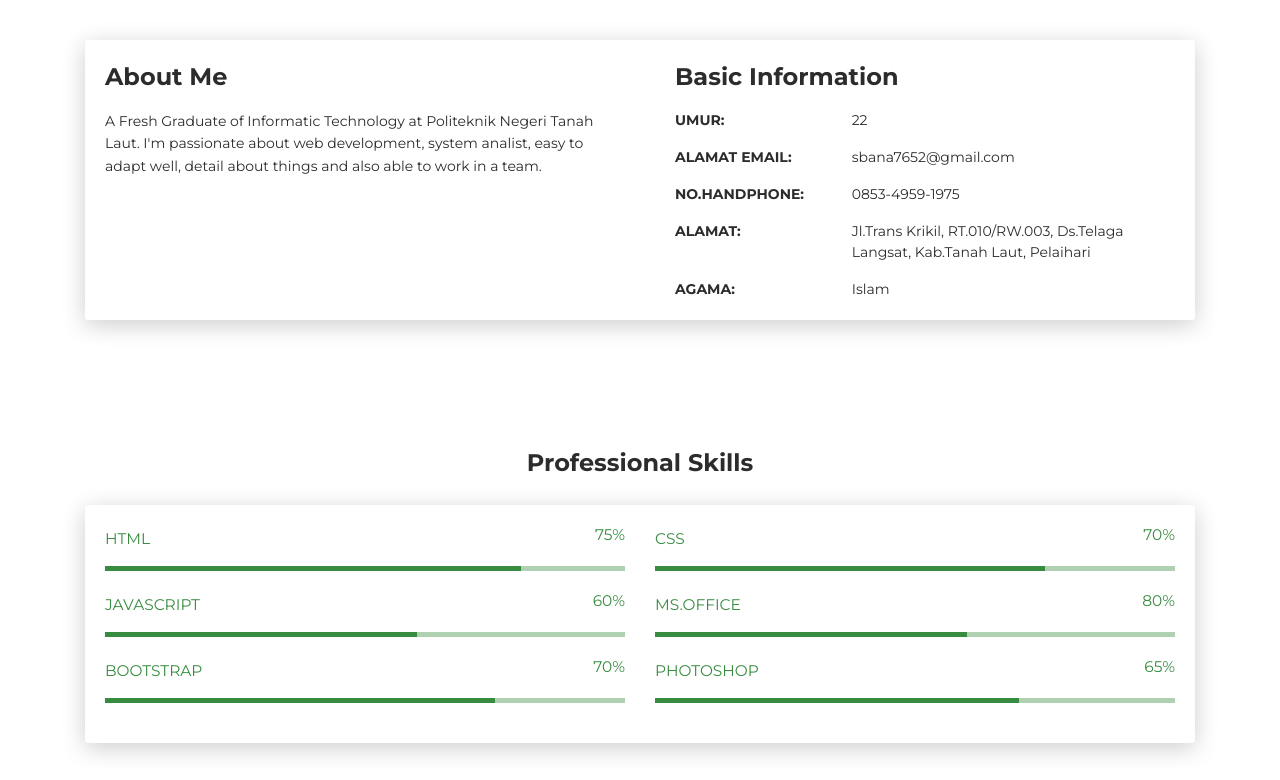
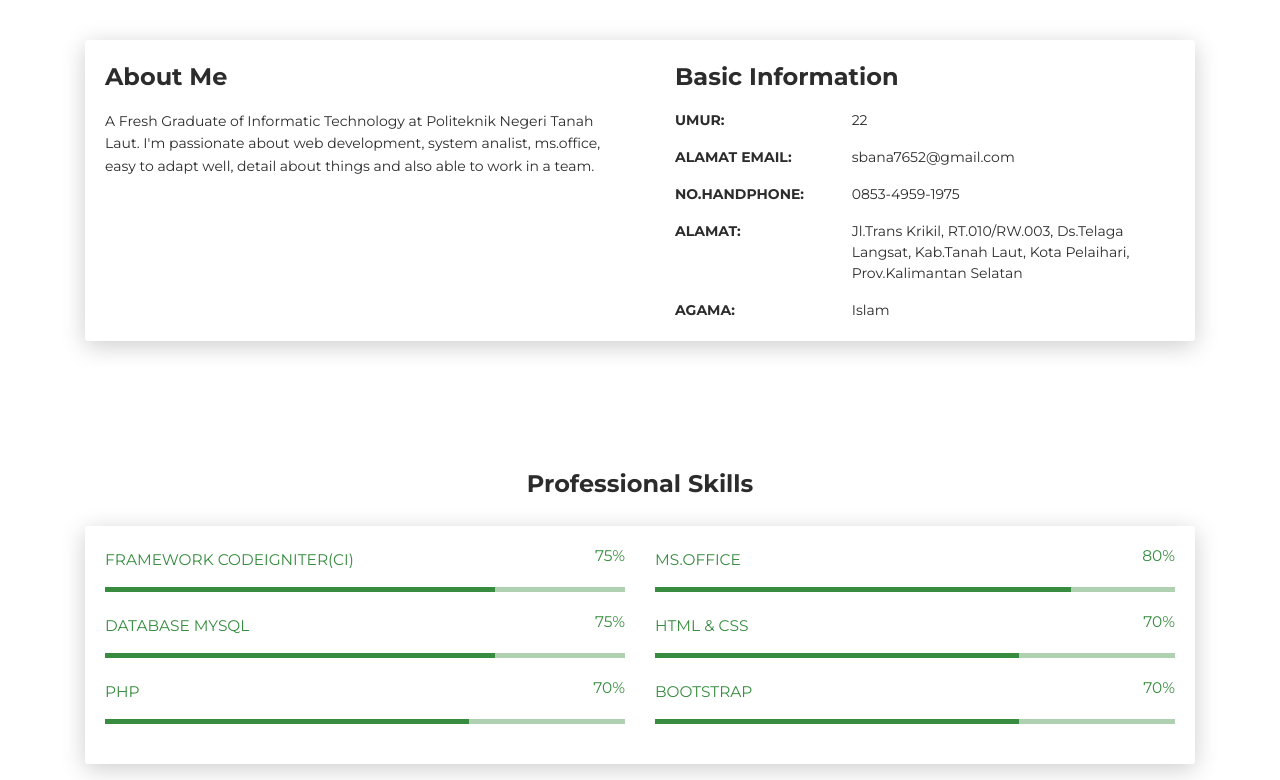
Before and after one commit to sbanadevpro/sbanadevpro.github.io, a plain HTML site: page index.html in a window 1280 px wide. Shown: the part 580-1360 px from the top of the page. Drawn offline with Linux system fonts and the light colour scheme.

Commit message:
Update creative-cv.png and index.html

```diff
--- a/index.html
+++ b/index.html
@@ -31,7 +31,7 @@
               <ul class="navbar-nav">
                 <li class="nav-item"><a class="nav-link smooth-scroll" href="#about">About</a></li>
                 <li class="nav-item"><a class="nav-link smooth-scroll" href="#skill">Skills</a></li>
-                <li class="nav-item"><a class="nav-link smooth-scroll" href="#experience">Experience</a></li>
+                <li class="nav-item"><a class="nav-link smooth-scroll" href="#experience">Experience & Education</a></li>
               </ul>
             </div>
           </div>
@@ -47,7 +47,7 @@
       <div class="container">
         <div class="content-center">
           <div class="cc-profile-image"><a href="#"><img src="images/bana.jpg" alt="Image"/></a></div>
-          <div class="h2 title">Muhammad Norsya'bana</div>
+          <div class="h2 title">MUHAMMAD NORSYA'BANA</div>
           <p class="category text-white">Passionate About Web Development</p><a class="btn btn-primary smooth-scroll mr-2" href="mailto: sbana7652@gmail.com" data-aos="zoom-in" data-aos-anchor="data-aos-anchor">E-Mail</a><a class="btn btn-primary" href="https://wa.me/6285349591975" data-aos="zoom-in" data-aos-anchor="data-aos-anchor">WhatsApp</a>
         </div>
       </div>
@@ -66,7 +66,7 @@
         <div class="col-lg-6 col-md-12">
           <div class="card-body">
             <div class="h4 mt-0 title">About Me</div>
-            <p>A Fresh Graduate of Informatic Technology at Politeknik Negeri Tanah Laut. I'm passionate about web development, system analist, easy to adapt well, detail about things and also able to work in a team.</p>
+            <p>A Fresh Graduate of Informatic Technology at Politeknik Negeri Tanah Laut. I'm passionate about web development, system analist, ms.office, easy to adapt well, detail about things and also able to work in a team.</p>
           </div>
         </div>
         <div class="col-lg-6 col-md-12">
@@ -86,7 +86,7 @@
             </div>
             <div class="row mt-3">
               <div class="col-sm-4"><strong class="text-uppercase">Alamat:</strong></div>
-              <div class="col-sm-8">Jl.Trans Krikil, RT.010/RW.003, Ds.Telaga Langsat, Kab.Tanah Laut, Pelaihari</div>
+              <div class="col-sm-8">Jl.Trans Krikil, RT.010/RW.003, Ds.Telaga Langsat, Kab.Tanah Laut, Kota Pelaihari, Prov.Kalimantan Selatan</div>
             </div>
             <div class="row mt-3">
               <div class="col-sm-4"><strong class="text-uppercase">Agama:</strong></div>
@@ -105,48 +105,48 @@
       <div class="card-body">
         <div class="row">
           <div class="col-md-6">
-            <div class="progress-container progress-primary"><span class="progress-badge">HTML</span>
+            <div class="progress-container progress-primary"><span class="progress-badge">Framework Codeigniter(CI)</span>
               <div class="progress">
-                <div class="progress-bar progress-bar-primary" data-aos="progress-full" data-aos-offset="10" data-aos-duration="2000" role="progressbar" aria-valuenow="60" aria-valuemin="0" aria-valuemax="100" style="width: 80%;"></div><span class="progress-value">75%</span>
+                <div class="progress-bar progress-bar-primary" data-aos="progress-full" data-aos-offset="10" data-aos-duration="2000" role="progressbar" aria-valuenow="60" aria-valuemin="0" aria-valuemax="100" style="width: 75%;"></div><span class="progress-value">75%</span>
               </div>
             </div>
           </div>
           <div class="col-md-6">
-            <div class="progress-container progress-primary"><span class="progress-badge">CSS</span>
+            <div class="progress-container progress-primary"><span class="progress-badge">MS.OFFICE</span>
               <div class="progress">
-                <div class="progress-bar progress-bar-primary" data-aos="progress-full" data-aos-offset="10" data-aos-duration="2000" role="progressbar" aria-valuenow="60" aria-valuemin="0" aria-valuemax="100" style="width: 75%;"></div><span class="progress-value">70%</span>
+                <div class="progress-bar progress-bar-primary" data-aos="progress-full" data-aos-offset="10" data-aos-duration="2000" role="progressbar" aria-valuenow="60" aria-valuemin="0" aria-valuemax="100" style="width: 80%;"></div><span class="progress-value">80%</span>
               </div>
             </div>
           </div>
         </div>
         <div class="row">
           <div class="col-md-6">
-            <div class="progress-container progress-primary"><span class="progress-badge">JavaScript</span>
+            <div class="progress-container progress-primary"><span class="progress-badge">DATABASE MYSQL</span>
               <div class="progress">
-                <div class="progress-bar progress-bar-primary" data-aos="progress-full" data-aos-offset="10" data-aos-duration="2000" role="progressbar" aria-valuenow="60" aria-valuemin="0" aria-valuemax="100" style="width: 60%;"></div><span class="progress-value">60%</span>
+                <div class="progress-bar progress-bar-primary" data-aos="progress-full" data-aos-offset="10" data-aos-duration="2000" role="progressbar" aria-valuenow="60" aria-valuemin="0" aria-valuemax="100" style="width: 75%;"></div><span class="progress-value">75%</span>
               </div>
             </div>
           </div>
           <div class="col-md-6">
-            <div class="progress-container progress-primary"><span class="progress-badge">MS.Office</span>
+            <div class="progress-container progress-primary"><span class="progress-badge">HTML & CSS</span>
               <div class="progress">
-                <div class="progress-bar progress-bar-primary" data-aos="progress-full" data-aos-offset="10" data-aos-duration="2000" role="progressbar" aria-valuenow="60" aria-valuemin="0" aria-valuemax="100" style="width: 60%;"></div><span class="progress-value">80%</span>
+                <div class="progress-bar progress-bar-primary" data-aos="progress-full" data-aos-offset="10" data-aos-duration="2000" role="progressbar" aria-valuenow="60" aria-valuemin="0" aria-valuemax="100" style="width: 70%;"></div><span class="progress-value">70%</span>
               </div>
             </div>
           </div>
         </div>
         <div class="row">
           <div class="col-md-6">
-            <div class="progress-container progress-primary"><span class="progress-badge">Bootstrap</span>
+            <div class="progress-container progress-primary"><span class="progress-badge">PHP</span>
               <div class="progress">
-                <div class="progress-bar progress-bar-primary" data-aos="progress-full" data-aos-offset="10" data-aos-duration="2000" role="progressbar" aria-valuenow="60" aria-valuemin="0" aria-valuemax="100" style="width: 75%;"></div><span class="progress-value">70%</span>
+                <div class="progress-bar progress-bar-primary" data-aos="progress-full" data-aos-offset="10" data-aos-duration="2000" role="progressbar" aria-valuenow="60" aria-valuemin="0" aria-valuemax="100" style="width: 70%;"></div><span class="progress-value">70%</span>
               </div>
             </div>
           </div>
           <div class="col-md-6">
-            <div class="progress-container progress-primary"><span class="progress-badge">Photoshop</span>
+            <div class="progress-container progress-primary"><span class="progress-badge">BOOTSTRAP</span>
               <div class="progress">
-                <div class="progress-bar progress-bar-primary" data-aos="progress-full" data-aos-offset="10" data-aos-duration="2000" role="progressbar" aria-valuenow="60" aria-valuemin="0" aria-valuemax="100" style="width: 70%;"></div><span class="progress-value">65%</span>
+                <div class="progress-bar progress-bar-primary" data-aos="progress-full" data-aos-offset="10" data-aos-duration="2000" role="progressbar" aria-valuenow="60" aria-valuemin="0" aria-valuemax="100" style="width: 70%;"></div><span class="progress-value">70%</span>
               </div>
             </div>
           </div>
```
Also changed, not shown: 1 other file.
